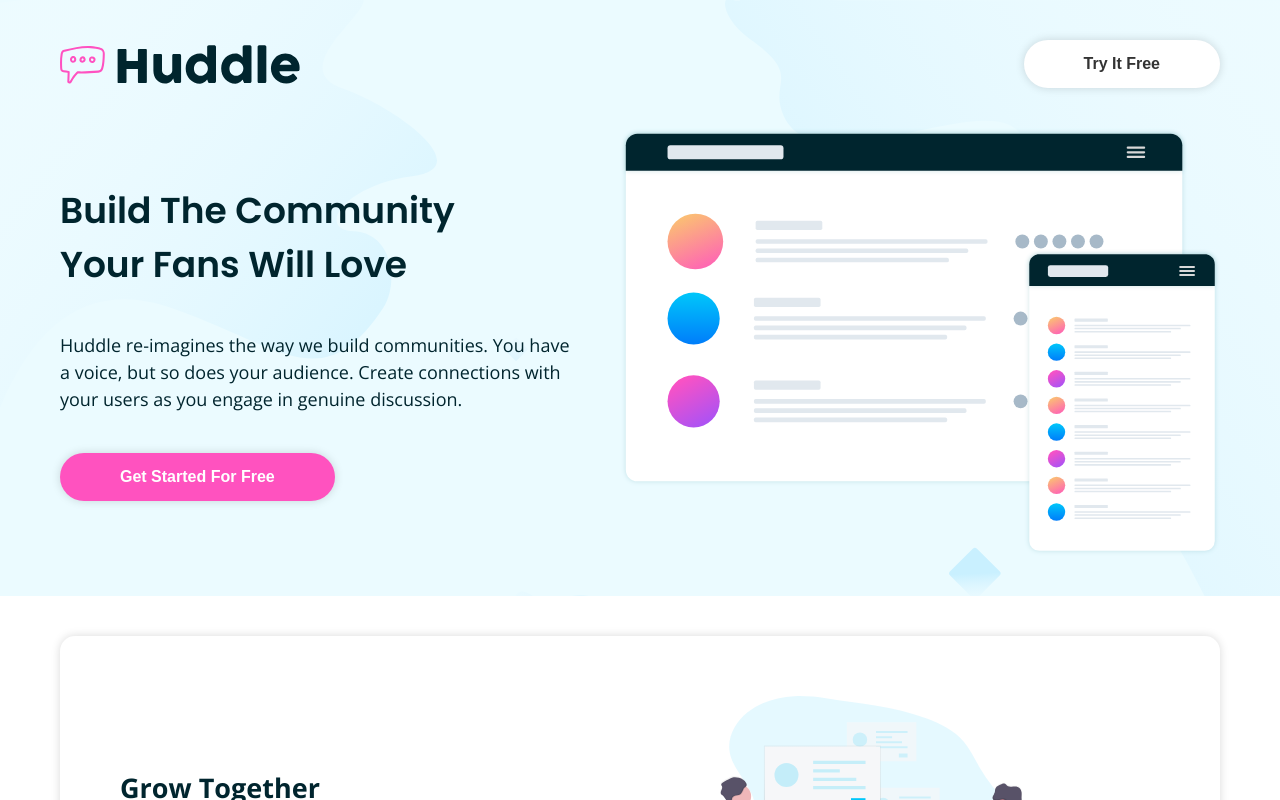
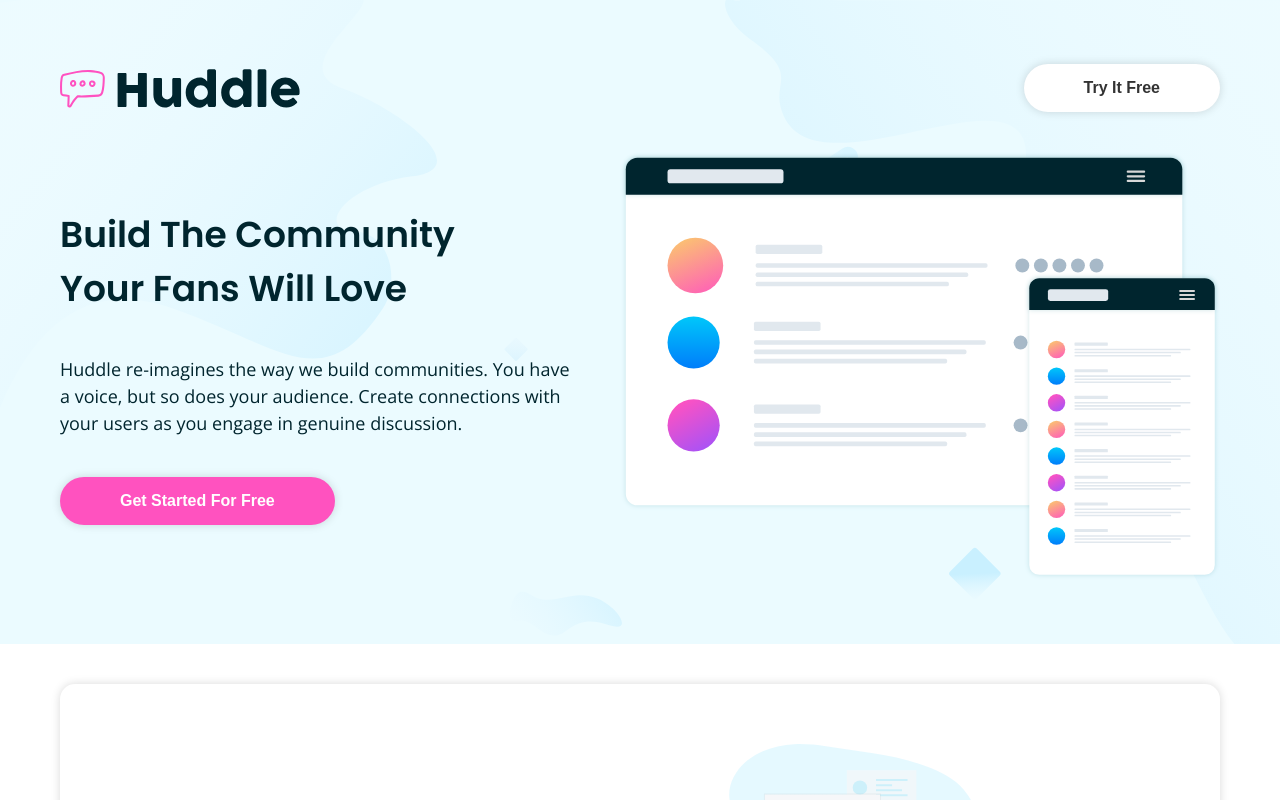
Before and after one commit to AlbertSigsbert/Huddle, a React (Create React App) app: page / in a window 1280 px wide. Shown: the top 800 px of the page. Built offline with nearby package versions, Linux system fonts and the light colour scheme.

Commit message:
Matching to design

```diff
--- a/src/Components/Styled/Header.styled.js
+++ b/src/Components/Styled/Header.styled.js
@@ -3,7 +3,7 @@ import styled from "styled-components";
 export const StyledHeader = styled.header`
   background-color: #ebfbff;
   background-image: url('./images/bg-hero-desktop.svg');
-  padding: 40px 0;
+  padding: 4rem 0;
 
   h1 {
     font-family: "Poppins" sans-serif;
```
